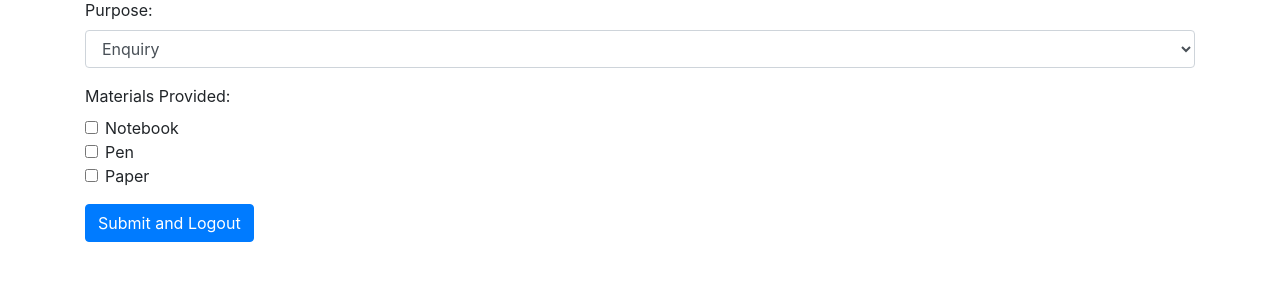
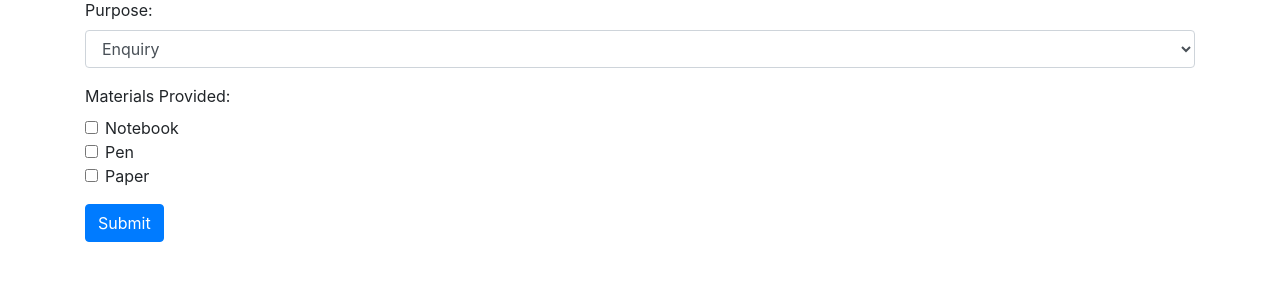
Before and after one commit to Midhun1394/school_store, a Django app: a page that uses schoolstore/templates/new.html in a window 1280 px wide. Shown: the part 902-1192 px from the top of the page. Run offline with Django 4.2, Linux system fonts and the light colour scheme; a user stored in the database is signed in; some libraries are stand-ins or nearby versions.

Commit message:
Update new.html

```diff
--- a/schoolstore/templates/new.html
+++ b/schoolstore/templates/new.html
@@ -109,7 +109,7 @@
         </div>
 
         <!-- Submit Button -->
-        <button type="submit" class="btn btn-primary">Submit and Logout</button>
+        <button type="submit" class="btn btn-primary">Submit</button>
     </form>
 </div>
 
```
